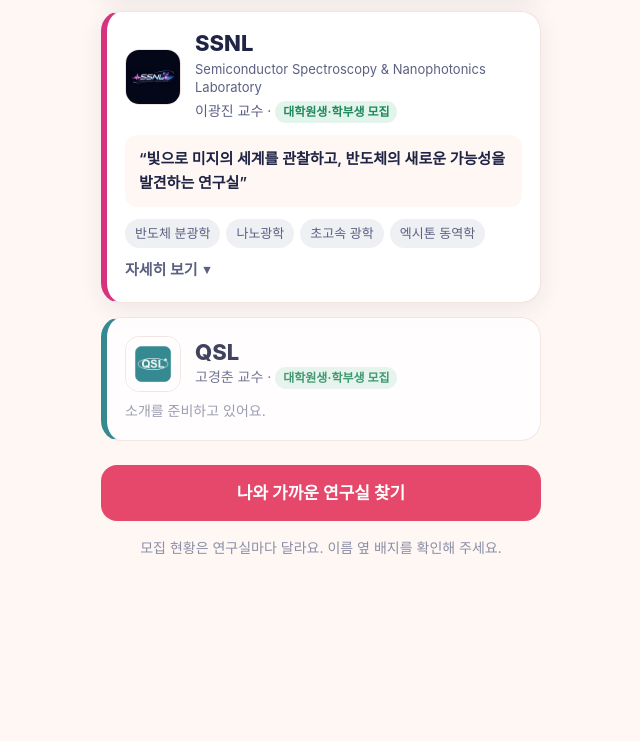
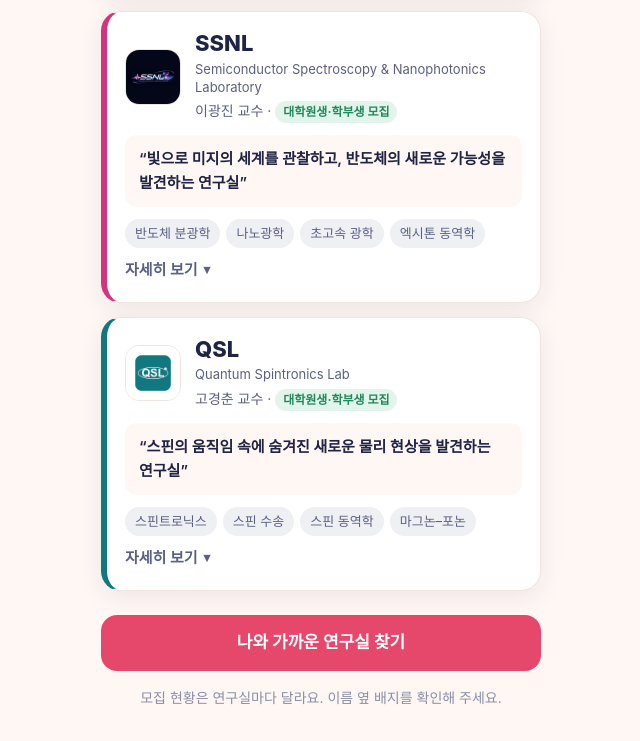
Before and after one commit to taeyoungphys/lmti, a plain HTML site: page labs.html in a window 1280 px wide. Shown: the part 2977-3718 px from the top of the page, without its empty margins (319-959 px from the left). Before the commit the page ends 3569 px from the top, so only its background shows below. Drawn offline with Linux system fonts and the light colour scheme; a web font is replaced by a local one.

Commit message:
Add QSL as the 11th recommended lab
Professor Ko's survey arrived as a free-form intro without the 4-axis
questions, so QSL's axes (1,3,4,1) are inferred from the text and
differ from QMP on the collaboration axis to avoid an exact tie.

Co-Authored-By: Claude Opus 5.5 <noreply@anthropic.com>

```diff
--- a/data/labs.js
+++ b/data/labs.js
@@ -223,9 +223,26 @@
       ]
     },
     {
-      id: "11", code: "QSL", status: "empty",
-      name: "", nameKo: "", professor: "고경춘", recruit: "대학원생·학부생 모집",
-      color: "#127880", logo: "img/logo/qsl.png", axes: null
+      // QSL 설문은 소개글 양식이라 9~12번(4축 점수) 문항이 없다 → 본문에서 추정한 점수 (근거: 01_lab_profiles.md 11절)
+      id: "11", code: "QSL", status: "active",
+      name: "Quantum Spintronics Lab", nameKo: "",
+      professor: "고경춘", recruit: "대학원생·학부생 모집",
+      color: "#127880", logo: "img/logo/qsl.png",
+      axes: [1, 3, 4, 1],
+      keywords: ["스핀트로닉스", "스핀 수송", "스핀 동역학", "마그논–포논"],
+      oneLiner: "스핀의 움직임 속에 숨겨진 새로운 물리 현상을 발견하는 연구실",
+      intro: "각운동량이 어떻게 움직이고 전달되는지 연구하는 이론물리 연구실이에요. 전자의 스핀뿐 아니라 각운동량을 가진 다양한 입자와 준입자를 다루고, 수학과 컴퓨터 계산으로 현상을 이해하며 새로운 물리 현상을 예측해요.",
+      strength: "실험 결과를 분석하는 데 그치지 않고, 아직 발견되지 않은 물리 현상을 이론으로 예측하는 즐거움이 있어요. 새로 시작한 연구실이라 초기 멤버로 합류해 후배들의 선배가 될 수 있고, 비교적 접근하기 쉬운 이론부터 깊이 있는 물리 현상까지 폭넓게 연구할 수 있어요.",
+      mood: ["자유로운", "탐구적인", "창의적인"],
+      culture: "각자의 연구에 집중하면서, 새 아이디어나 어려운 문제가 생기면 자유롭게 의견을 나누고 함께 해결해 나가는 분위기를 지향해요. 새로 시작한 연구실인 만큼 원하는 연구실 문화를 함께 만들어 갈 수 있어요.",
+      fit: "물리에 호기심이 있고, 함께 웃으며 즐겁게 연구할 수 있는 유쾌한 학생과 잘 맞아요.",
+      message: "처음부터 물리나 코딩을 잘할 필요는 없어요. 호기심과 배우려는 열정이 있다면 누구나 환영합니다!",
+      axisLines: [
+        "QSL은 수학과 컴퓨터 계산으로 각운동량 현상을 이해하고 예측하는, 이론물리 연구실이에요.",
+        "QSL은 각자 연구에 집중하다가도, 새 아이디어나 어려운 문제가 생기면 자유롭게 의견을 나누며 함께 해결해요.",
+        "QSL은 정해진 틀보다 자유롭고 창의적인 탐구를 지향하는, 새로 시작한 연구실이에요.",
+        "QSL은 스핀의 움직임 속에 숨은, 아직 발견되지 않은 물리 현상을 찾아내는 연구실이에요."
+      ]
     }
   ];
 })(typeof window !== "undefined" ? window : globalThis);
--- a/js/result.js
+++ b/js/result.js
@@ -73,6 +73,7 @@
   $("emptyNote").textContent = empty.length
     ? empty.join(" · ") + "은 소개를 준비하고 있어요. 준비되면 함께 비교해 드릴게요."
     : "";
+  $("emptyNote").hidden = !empty.length; // 비워 둔 연구실이 없으면 빈 줄 여백도 없앤다
 
   $("labList").innerHTML = LMTI.labs.filter(function (l) { return l.status !== "excluded"; }).map(ui.labCard).join("");
 
```
Also changed, not shown: result.html (+1 -1 lines).
